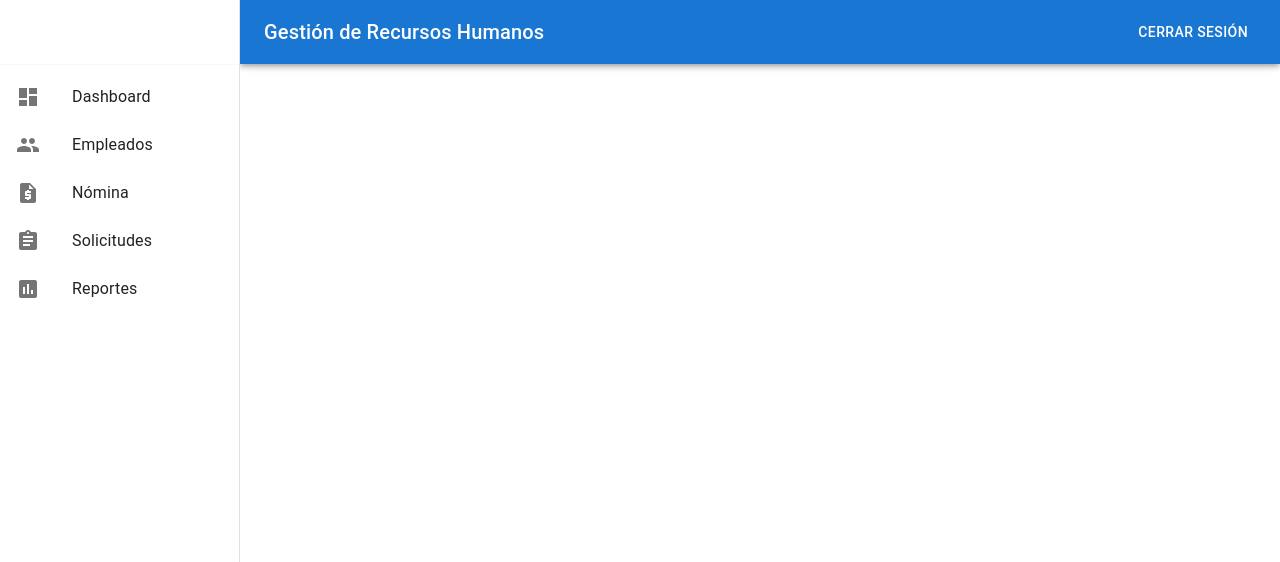
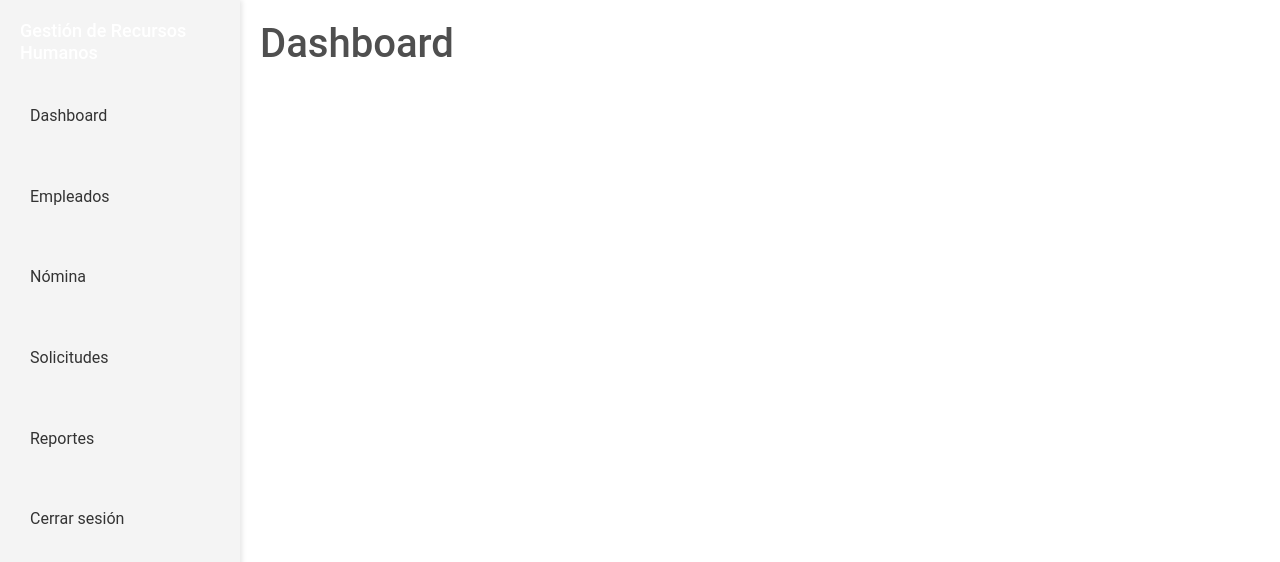
Before and after one commit to emuripo/hr-sek, a React (Create React App) app: page / in a window 1280 px wide. Shown: the top 562 px of the page. Built offline with nearby package versions, Linux system fonts and the light colour scheme; sample sign-in values are in the browser's storage.

Commit message:
Fix Side bar logout

```diff
--- a/src/App.js
+++ b/src/App.js
@@ -1,44 +1,20 @@
-import React, { useState, useEffect } from 'react';
+// src/App.js
+import React from 'react';
 import { BrowserRouter as Router } from 'react-router-dom';
-import Sidebar from './components/Sidebar/Sidebar';
 import './App.css';
 import AppRoutes from './routes/AppRoutes';
 import 'mdb-react-ui-kit/dist/css/mdb.min.css';
+import { AuthProvider } from './context/AuthContext';
 
 function App() {
-  const [isAuthenticated, setIsAuthenticated] = useState(false);
-
-  const handleLogin = () => {
-    setIsAuthenticated(true);
-  };
-
-  const handleLogout = () => {
-    localStorage.removeItem('token');
-    setIsAuthenticated(false);
-  };
-
-  useEffect(() => {
-    const token = localStorage.getItem('token');
-    if (token) {
-      setIsAuthenticated(true);
-    }
-  }, []);
-
   return (
-    <Router>
-      <div className="app">
-        {!isAuthenticated ? (
-          <AppRoutes onLogin={handleLogin} isAuthenticated={isAuthenticated} />
-        ) : (
-          <>
-            <Sidebar onLogout={handleLogout} />
-            <div className="content">
-              <AppRoutes onLogin={handleLogin} isAuthenticated={isAuthenticated} />
-            </div>
-          </>
-        )}
-      </div>
-    </Router>
+    <AuthProvider>
+      <Router>
+        <div className="app">
+          <AppRoutes />
+        </div>
+      </Router>
+    </AuthProvider>
   );
 }
 
--- a/src/components/SideBar/SideBar.js
+++ b/src/components/SideBar/SideBar.js
@@ -1,109 +1,43 @@
-import * as React from 'react';
-import Box from '@mui/material/Box';
-import Drawer from '@mui/material/Drawer';
-import CssBaseline from '@mui/material/CssBaseline';
-import AppBar from '@mui/material/AppBar';
-import Toolbar from '@mui/material/Toolbar';
-import List from '@mui/material/List';
-import Typography from '@mui/material/Typography';
-import Divider from '@mui/material/Divider';
-import ListItem from '@mui/material/ListItem';
-import ListItemButton from '@mui/material/ListItemButton';
-import ListItemIcon from '@mui/material/ListItemIcon';
-import ListItemText from '@mui/material/ListItemText';
-import { Link } from 'react-router-dom';
-import Button from '@mui/material/Button';  // Importa el botón
+// src/components/Sidebar/Sidebar.js
+import React, { useContext } from 'react';
+import { Link, useNavigate } from 'react-router-dom';
+import AuthContext from '../../context/AuthContext';
+import './Sidebar.css'; // Asegúrate de crear o ajustar este archivo para estilos
 
-// Importamos iconos de Material UI
-import DashboardIcon from '@mui/icons-material/Dashboard';
-import PeopleIcon from '@mui/icons-material/People';
-import RequestQuoteIcon from '@mui/icons-material/RequestQuote';
-import AssignmentIcon from '@mui/icons-material/Assignment';
-import ReportIcon from '@mui/icons-material/Assessment';
+function Sidebar() {
+  const { handleLogout } = useContext(AuthContext);
+  const navigate = useNavigate();
 
-const drawerWidth = 240;
+  const onLogoutClick = () => {
+    handleLogout();       // Actualiza el estado de autenticación
+    navigate('/login');   // Redirige al login
+  };
 
-export default function Sidebar({ onLogout }) {
   return (
-    <Box sx={{ display: 'flex' }}>
-      <CssBaseline />
-
-      {/* AppBar para el header (barra superior) */}
-      <AppBar
-        position="fixed"
-        sx={{ width: `calc(100% - ${drawerWidth}px)`, ml: `${drawerWidth}px`, backgroundColor: '#1976d2' }}  // Color de fondo del AppBar
-      >
-        <Toolbar>
-          <Typography variant="h6" noWrap component="div">
-            Gestión de Recursos Humanos
-          </Typography>
-          {/* Botón de Cerrar sesión */}
-          <Button color="inherit" onClick={onLogout} style={{ marginLeft: 'auto' }}>
-            Cerrar sesión
-          </Button>
-        </Toolbar>
-      </AppBar>
-
-      {/* Drawer - Sidebar */}
-      <Drawer
-        sx={{
-          width: drawerWidth,
-          flexShrink: 0,
-          '& .MuiDrawer-paper': {
-            width: drawerWidth,
-            boxSizing: 'border-box',
-          },
-        }}
-        variant="permanent"
-        anchor="left"
-      >
-        <Toolbar />
-        <Divider />
-
-        {/* Listado de opciones del Sidebar */}
-        <List>
-          <ListItem disablePadding>
-            <ListItemButton component={Link} to="/">
-              <ListItemIcon>
-                <DashboardIcon />
-              </ListItemIcon>
-              <ListItemText primary="Dashboard" />
-            </ListItemButton>
-          </ListItem>
-          <ListItem disablePadding>
-            <ListItemButton component={Link} to="/empleados">
-              <ListItemIcon>
-                <PeopleIcon />
-              </ListItemIcon>
-              <ListItemText primary="Empleados" />
-            </ListItemButton>
-          </ListItem>
-          <ListItem disablePadding>
-            <ListItemButton component={Link} to="/nomina">
-              <ListItemIcon>
-                <RequestQuoteIcon />
-              </ListItemIcon>
-              <ListItemText primary="Nómina" />
-            </ListItemButton>
-          </ListItem>
-          <ListItem disablePadding>
-            <ListItemButton component={Link} to="/solicitudes">
-              <ListItemIcon>
-                <AssignmentIcon />
-              </ListItemIcon>
-              <ListItemText primary="Solicitudes" />
-            </ListItemButton>
-          </ListItem>
-          <ListItem disablePadding>
-            <ListItemButton component={Link} to="/reportes">
-              <ListItemIcon>
-                <ReportIcon />
-              </ListItemIcon>
-              <ListItemText primary="Reportes" />
-            </ListItemButton>
-          </ListItem>
-        </List>
-      </Drawer>
-    </Box>
+    <div className="sidebar">
+      <h2>Gestión de Recursos Humanos</h2>
+      <ul>
+        <li>
+          <Link to="/">Dashboard</Link>
+        </li>
+        <li>
+          <Link to="/empleados">Empleados</Link>
+        </li>
+        <li>
+          <Link to="/nomina">Nómina</Link>
+        </li>
+        <li>
+          <Link to="/solicitudes">Solicitudes</Link>
+        </li>
+        <li>
+          <Link to="/reportes">Reportes</Link>
+        </li>
+        <li>
+          <button onClick={onLogoutClick} className="logout-button">Cerrar sesión</button>
+        </li>
+      </ul>
+    </div>
   );
 }
+
+export default Sidebar;
--- /dev/null
+++ b/src/components/SideBar/Sidebar.css
@@ -0,0 +1,49 @@
+/* src/components/Sidebar/Sidebar.css */
+.sidebar {
+    width: 240px;
+    height: 100vh;
+    background-color: #f4f4f4;
+    padding: 20px;
+    position: fixed;
+    left: 0;
+    top: 0;
+    box-shadow: 2px 0 5px rgba(0,0,0,0.1);
+  }
+
+  .sidebar h2 {
+    font-size: 18px;
+    margin-bottom: 20px;
+  }
+
+  .sidebar ul {
+    list-style: none;
+    padding: 0;
+  }
+
+  .sidebar ul li {
+    margin: 15px 0;
+  }
+
+  .sidebar ul li a,
+  .sidebar ul li button {
+    text-decoration: none;
+    color: #333;
+    font-size: 16px;
+    padding: 10px;
+    display: block;
+    width: 100%;
+    background: none;
+    border: none;
+    text-align: left;
+    cursor: pointer;
+  }
+
+  .sidebar ul li button:hover,
+  .sidebar ul li a:hover {
+    background-color: #ddd;
+    color: #000;
+  }
+
+  .logout-button {
+    color: red;
+  }
--- /dev/null
+++ b/src/components/layout/Layout.css
@@ -0,0 +1,10 @@
+/* src/components/Layout.css */
+.layout {
+    display: flex;
+  }
+
+  .content {
+    margin-left: 240px; /* Ancho del Sidebar */
+    padding: 20px;
+    flex-grow: 1;
+  }
--- /dev/null
+++ b/src/components/layout/Layout.js
@@ -0,0 +1,18 @@
+// src/components/Layout.js
+import React from 'react';
+import Sidebar from '../Sidebar/Sidebar';
+import { Outlet } from 'react-router-dom';
+import './Layout.css'; // Asegúrate de crear o ajustar este archivo para estilos
+
+function Layout() {
+  return (
+    <div className="layout">
+      <Sidebar />
+      <div className="content">
+        <Outlet />
+      </div>
+    </div>
+  );
+}
+
+export default Layout;
--- /dev/null
+++ b/src/context/AuthContext.js
@@ -0,0 +1,32 @@
+// src/context/AuthContext.js
+import React, { createContext, useState, useEffect } from 'react';
+
+const AuthContext = createContext();
+
+export function AuthProvider({ children }) {
+  const [isAuthenticated, setIsAuthenticated] = useState(false);
+
+  const handleLogin = () => {
+    setIsAuthenticated(true);
+  };
+
+  const handleLogout = () => {
+    localStorage.removeItem('token');
+    setIsAuthenticated(false);
+  };
+
+  useEffect(() => {
+    const token = localStorage.getItem('token');
+    if (token) {
+      setIsAuthenticated(true);
+    }
+  }, []);
+
+  return (
+    <AuthContext.Provider value={{ isAuthenticated, handleLogin, handleLogout }}>
+      {children}
+    </AuthContext.Provider>
+  );
+}
+
+export default AuthContext;
--- a/src/pages/Empleados.js
+++ b/src/pages/Empleados.js
@@ -1,55 +1,52 @@
+// src/pages/Empleados.js
 import React, { useState, useEffect } from 'react';
 import axios from 'axios';
 import {
   Table, TableBody, TableCell, TableContainer,
   TableHead, TableRow, Paper, CircularProgress, Typography,
   TablePagination, TextField
-} from '@mui/material';  // Importamos componentes de Material UI
+} from '@mui/material';
 
 function Empleados() {
   const [empleados, setEmpleados] = useState([]);
-  const [loading, setLoading] = useState(true); // Indicador de carga
-  const [page, setPage] = useState(0); // Estado de la página actual
-  const [rowsPerPage, setRowsPerPage] = useState(5); // Estado para filas por página
-  const [filter, setFilter] = useState(''); // Estado del filtro
+  const [loading, setLoading] = useState(true);
+  const [page, setPage] = useState(0);
+  const [rowsPerPage, setRowsPerPage] = useState(5);
+  const [filter, setFilter] = useState('');
 
   useEffect(() => {
     async function fetchEmpleados() {
       try {
         const response = await axios.get('http://localhost:8085/api/Empleado');
-        console.log('Datos de empleados:', response.data);  // Verificar estructura de los datos
+        console.log('Datos de empleados:', response.data);
         if (Array.isArray(response.data)) {
-          setEmpleados(response.data);  // Asignar directamente la lista de empleados
+          setEmpleados(response.data);
         } else {
           console.error('Estructura de datos inesperada:', response.data);
         }
       } catch (error) {
         console.error('Error al obtener los empleados:', error);
       } finally {
-        setLoading(false); // Dejar de cargar
+        setLoading(false);
       }
     }
 
     fetchEmpleados();
   }, []);
 
-  // Controlador del cambio de página
   const handleChangePage = (event, newPage) => {
     setPage(newPage);
   };
 
-  // Controlador del cambio en el número de filas por página
   const handleChangeRowsPerPage = (event) => {
     setRowsPerPage(parseInt(event.target.value, 10));
     setPage(0);
   };
 
-  // Controlador del cambio de filtro
   const handleFilterChange = (event) => {
     setFilter(event.target.value);
   };
 
-  // Filtrar empleados basado en el valor del filtro
   const filteredEmpleados = empleados.filter((empleado) =>
     empleado.nombre.toLowerCase().includes(filter.toLowerCase()) ||
     empleado.apellidoUno.toLowerCase().includes(filter.toLowerCase()) ||
@@ -71,7 +68,7 @@ function Empleados() {
       />
 
       {loading ? (
-        <CircularProgress />  // Indicador de carga
+        <CircularProgress />
       ) : (
         <>
           <TableContainer component={Paper}>
@@ -95,7 +92,7 @@ function Empleados() {
               <TableBody>
                 {filteredEmpleados.length > 0 ? (
                   filteredEmpleados
-                    .slice(page * rowsPerPage, page * rowsPerPage + rowsPerPage) // Paginación
+                    .slice(page * rowsPerPage, page * rowsPerPage + rowsPerPage)
                     .map((empleado) => (
                       <TableRow key={empleado.idEmpleado}>
                         <TableCell align="center">{empleado.cedula}</TableCell>
@@ -121,7 +118,6 @@ function Empleados() {
             </Table>
           </TableContainer>
 
-          {/* Paginación */}
           <TablePagination
             component="div"
             count={filteredEmpleados.length}
--- a/src/pages/Login.js
+++ b/src/pages/Login.js
@@ -1,15 +1,18 @@
-import React, { useState } from 'react';
+// src/pages/Login.js
+import React, { useState, useContext } from 'react';
 import { MDBBtn, MDBContainer, MDBRow, MDBCol, MDBInput } from 'mdb-react-ui-kit';
+import { useNavigate } from 'react-router-dom';
+import AuthContext from '../context/AuthContext';
 import '../styles/Login.css';
-import { useNavigate } from 'react-router-dom';
 
-function Login({ onLogin }) {
+function Login() {
   const [username, setUsername] = useState('');
   const [password, setPassword] = useState('');
   const [errorMessage, setErrorMessage] = useState('');
+  const { handleLogin } = useContext(AuthContext);
   const navigate = useNavigate();
 
-  const handleLogin = async () => {
+  const handleLoginClick = async () => {
     try {
       const response = await fetch('http://localhost:8087/api/Auth/Login', {
         method: 'POST',
@@ -26,21 +29,21 @@ function Login({ onLogin }) {
 
       if (response.ok) {
         localStorage.setItem('token', data.token);
-        onLogin();  // Llama a la función para actualizar el estado de autenticación
-        navigate('/empleados'); // Redirige a empleados tras el login
+        handleLogin();       // Actualiza el estado de autenticación
+        navigate('/');       // Redirige al dashboard
       } else {
-        setErrorMessage('Invalid username or password');
+        setErrorMessage('Usuario o contraseña inválidos');
       }
     } catch (error) {
-      console.error('Error during login:', error);
-      setErrorMessage('Error connecting to the server.');
+      console.error('Error durante el login:', error);
+      setErrorMessage('Error al conectar con el servidor.');
     }
   };
 
   return (
     <MDBContainer className="my-5 gradient-form">
       <MDBRow>
-        <MDBCol col='6' className="mb-5">
+        <MDBCol col="6" className="mb-5">
           <div className="d-flex flex-column ms-5">
             <div className="text-center">
               <img
@@ -51,48 +54,41 @@ function Login({ onLogin }) {
               <h4 className="mt-1 mb-5 pb-1">We are The Lotus Team</h4>
             </div>
 
-            <p>Please login to your account</p>
+            <p>Por favor, inicia sesión en tu cuenta</p>
 
             {errorMessage && <p className="text-danger">{errorMessage}</p>}
 
             <MDBInput
-              wrapperClass='mb-4'
-              label='Username'
-              id='form1'
-              type='text'
+              wrapperClass="mb-4"
+              label="Usuario"
+              id="form1"
+              type="text"
               value={username}
               onChange={(e) => setUsername(e.target.value)}
             />
             <MDBInput
-              wrapperClass='mb-4'
-              label='Password'
-              id='form2'
-              type='password'
+              wrapperClass="mb-4"
+              label="Contraseña"
+              id="form2"
+              type="password"
               value={password}
               onChange={(e) => setPassword(e.target.value)}
             />
 
             <div className="text-center pt-1 mb-5 pb-1">
-              <MDBBtn className="mb-4 w-100 gradient-custom-2" onClick={handleLogin}>Sign in</MDBBtn>
-              <a className="text-muted" href="#!">Forgot password?</a>
+              <MDBBtn className="mb-4 w-100 gradient-custom-2" onClick={handleLoginClick}>
+                Iniciar sesión
+              </MDBBtn>
+              <a className="text-muted" href="#!">
+                ¿Olvidaste tu contraseña?
+              </a>
             </div>
 
             <div className="d-flex flex-row align-items-center justify-content-center pb-4 mb-4">
-              <p className="mb-0">Don't have an account?</p>
+              <p className="mb-0">¿No tienes una cuenta?</p>
               <MDBBtn outline className='mx-2' color='danger'>
-                Sign Up
+                Registrarse
               </MDBBtn>
-            </div>
-          </div>
-        </MDBCol>
-
-        <MDBCol col='6' className="mb-5">
-          <div className="d-flex flex-column justify-content-center gradient-custom-2 h-100 mb-4">
-            <div className="text-white px-3 py-4 p-md-5 mx-md-4">
-              <h4 className="mb-4">We are more than just a company</h4>
-              <p className="small mb-0">
-                Lorem ipsum dolor sit amet, consectetur adipisicing elit, sed do eiusmod tempor incididunt ut labore et dolore magna aliqua.
-              </p>
             </div>
           </div>
         </MDBCol>
--- a/src/routes/AppRoutes.js
+++ b/src/routes/AppRoutes.js
@@ -1,5 +1,10 @@
-import React, { useEffect, useState } from 'react';
-import { Routes, Route, Navigate, useNavigate } from 'react-router-dom';
+// src/routes/AppRoutes.js
+import React, { useContext } from 'react';
+import { Routes, Route, Navigate } from 'react-router-dom';
+import AuthContext from '../context/AuthContext';
+
+// Importar el componente Layout
+import Layout from '../components/layout/Layout';
 
 // Importar las páginas
 import Dashboard from '../pages/Dashboard';
@@ -8,47 +13,27 @@ import Nomina from '../pages/Nomina';
 import Solicitudes from '../pages/Solicitudes';
 import Reportes from '../pages/Reportes';
 import Login from '../pages/Login';
-import '../styles/Login.css';
 
 function AppRoutes() {
-  // Estado para el token y la autenticación
-  const [isAuthenticated, setIsAuthenticated] = useState(false);
-  const navigate = useNavigate(); // Para redirigir al usuario
-
-  // Verificar si el token está en localStorage cuando se monta el componente
-  useEffect(() => {
-    const token = localStorage.getItem('token');
-    if (token) {
-      setIsAuthenticated(true); // Si hay un token, consideramos al usuario autenticado
-    }
-  }, []);
-
-  // Función para manejar el login exitoso
-  const handleLogin = () => {
-    const token = localStorage.getItem('token'); // Obtiene el token después del login
-    if (token) {
-      setIsAuthenticated(true); // Marca al usuario como autenticado
-      navigate('/'); // Redirigir al dashboard o página principal
-    }
-  };
+  const { isAuthenticated } = useContext(AuthContext);
 
   return (
     <Routes>
       {!isAuthenticated ? (
         <>
-          {/* Rutas para usuarios no autenticados */}
-          <Route path="/login" element={<Login onLogin={handleLogin} />} />
-          <Route path="*" element={<Navigate to="/login" />} />
+          <Route path="/login" element={<Login />} />
+          <Route path="*" element={<Navigate to="/login" replace />} />
         </>
       ) : (
         <>
-          {/* Rutas para usuarios autenticados */}
-          <Route path="/" element={<Dashboard />} />
-          <Route path="/empleados" element={<Empleados />} />
-          <Route path="/nomina" element={<Nomina />} />
-          <Route path="/solicitudes" element={<Solicitudes />} />
-          <Route path="/reportes" element={<Reportes />} />
-          <Route path="/login" element={<Navigate to="/" />} /> {/* Redirige si intenta acceder al login estando autenticado */}
+          <Route element={<Layout />}>
+            <Route path="/" element={<Dashboard />} />
+            <Route path="/empleados" element={<Empleados />} />
+            <Route path="/nomina" element={<Nomina />} />
+            <Route path="/solicitudes" element={<Solicitudes />} />
+            <Route path="/reportes" element={<Reportes />} />
+            <Route path="*" element={<Navigate to="/" replace />} />
+          </Route>
         </>
       )}
     </Routes>
```
